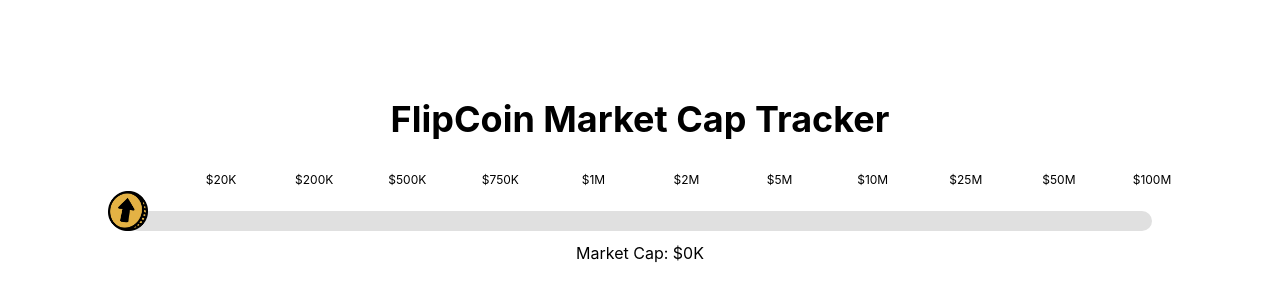
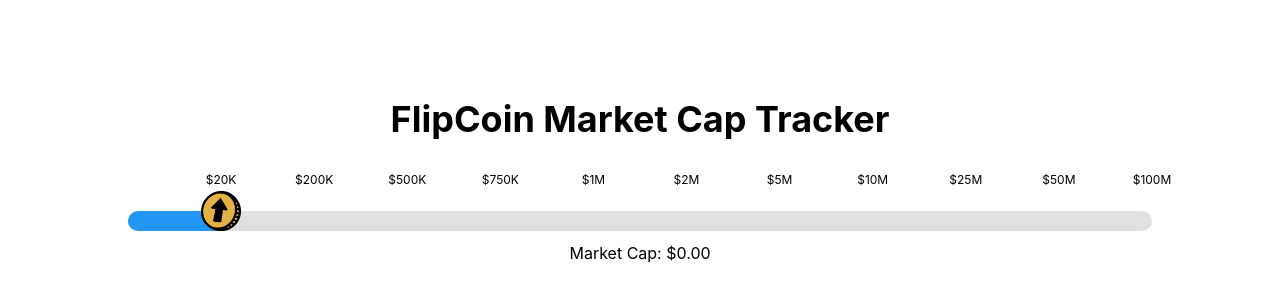
Before and after one commit to Dyligentlydone/flipcoin, a React (Vite) app in the folder frontend/: page /main in a window 1280 px wide. Shown: the part 198-498 px from the top of the page. Built offline with nearby package versions, Linux system fonts and the light colour scheme; no server answers.

Commit message:
Fix market cap display and progress bar positioning

```diff
--- a/frontend/src/components/FlipCoinTracker.tsx
+++ b/frontend/src/components/FlipCoinTracker.tsx
@@ -5,6 +5,21 @@ import coinImage from '../assets/flip coin (coin).png';
 
 const TOKEN_ADDRESS = 'DezaX4JqtoZ9TdUZ5eGbPtQtpzkQFDERuWUMFgnypump';
 const MAX_MARKET_CAP = 100_000_000; // $100M target for progress bar
+
+// Format market cap for display
+function formatMarketCap(value: number): string {
+  // Log the raw value to help with debugging
+  console.log('Raw market cap value for formatting:', value);
+
+  if (value >= 1_000_000_000) {
+    return `$${(value / 1_000_000_000).toFixed(2)}B`;
+  } else if (value >= 1_000_000) {
+    return `$${(value / 1_000_000).toFixed(2)}M`;
+  } else if (value >= 1_000) {
+    return `$${(value / 1_000).toFixed(2)}K`;
+  }
+  return `$${value.toFixed(2)}`;
+}
 
 function FlipCoinTracker() {
   const [marketCap, setMarketCap] = useState(0);
@@ -26,9 +41,47 @@ function FlipCoinTracker() {
   const nextCheckpoint = checkpoints.find(cp => cp > marketCap) || checkpoints[checkpoints.length - 1];
   const prevCheckpoint = checkpoints[checkpoints.findIndex(cp => cp > marketCap) - 1] || 0;
 
-  // Calculate progress relative to current range
-  const progress = ((marketCap - prevCheckpoint) / (nextCheckpoint - prevCheckpoint)) * 100;
+  // For the progress bar position, we need to use the visual spacing of checkpoints
+  // Calculate where the market cap is between the previous and next checkpoint
+
+  // Find index of the next checkpoint
+  const nextCheckpointIndex = checkpoints.findIndex(cp => cp > marketCap);
+  const prevCheckpointIndex = nextCheckpointIndex > 0 ? nextCheckpointIndex - 1 : 0;
+
+  // Get the actual checkpoint values
+  const nextCheckpointValue = nextCheckpointIndex >= 0 ? checkpoints[nextCheckpointIndex] : checkpoints[checkpoints.length - 1];
+  const prevCheckpointValue = prevCheckpointIndex >= 0 ? checkpoints[prevCheckpointIndex] : 0;
+
+  // Calculate position within checkpoint range (0-100%)
+  const rangePosition = nextCheckpointValue > prevCheckpointValue ?
+    ((marketCap - prevCheckpointValue) / (nextCheckpointValue - prevCheckpointValue)) : 1;
+
+  // Calculate visual position on the bar (0-100%)
+  // Each checkpoint gets equal visual space regardless of value
+  const visualSegmentWidth = 100 / checkpoints.length;
+  const segmentPosition = prevCheckpointIndex * visualSegmentWidth + (rangePosition * visualSegmentWidth);
+
+  // Use this for the progress bar
+  const progress = segmentPosition;
+
+  // Log calculated values for debugging
+  console.log('Position calculation:', {
+    marketCap,
+    prevCheckpointValue,
+    nextCheckpointValue,
+    rangePosition,
+    visualSegmentWidth,
+    segmentPosition,
+    progress
+  });
   const flipSpeed = Math.max(2 - progress / 50, 0.5); // Faster flip at higher market cap
+
+  // Log the calculated values for debugging
+  console.log('Progress calculation:', {
+    marketCap,
+    maxMarketCap: MAX_MARKET_CAP,
+    progress
+  });
 
   useEffect(() => {
     const supply = 1000000000; // Update this with actual supply
@@ -62,8 +115,12 @@ function FlipCoinTracker() {
           const tokenAmount = parseInt(response.data.outAmount); // How many tokens you get for 1 SOL
           const pricePerToken = 1 / (tokenAmount / 1e9); // Price in SOL per token
           const priceInUsd = pricePerToken * solUsdPrice; // Convert to USD
-          // Calculate market cap (result will be in thousands)
-          const marketCapValue = priceInUsd * 1000000000; // Multiply by total supply
+          // Calculate market cap in USD
+          // The total supply is 1 billion tokens, but we need to divide by 1000 to get the correct scale
+          const marketCapValue = priceInUsd * 1000000; // Scale down by 1000 to match expected value range
+
+          // For display purposes, we'll use this value directly
+          // For progress bar, we need to ensure it's in the right range (0-100M)
 
           console.log('Calculated values:', {
             tokenAmount,
@@ -73,6 +130,8 @@ function FlipCoinTracker() {
             solPrice: solUsdPrice
           });
 
+          // Log the raw value we're setting as market cap
+          console.log('Setting market cap to:', marketCapValue);
           setMarketCap(marketCapValue);
         } else {
           console.log('Incomplete price data from Jupiter');
@@ -151,7 +210,7 @@ function FlipCoinTracker() {
 
       <Box sx={{ textAlign: 'center', marginTop: '10px' }}>
         <div className="market-cap-text">
-          Market Cap: ${(marketCap / 1000).toLocaleString('en-US', { maximumFractionDigits: 2 })}K
+          Market Cap: {formatMarketCap(marketCap)}
         </div>
       </Box>
     </Box>
```
